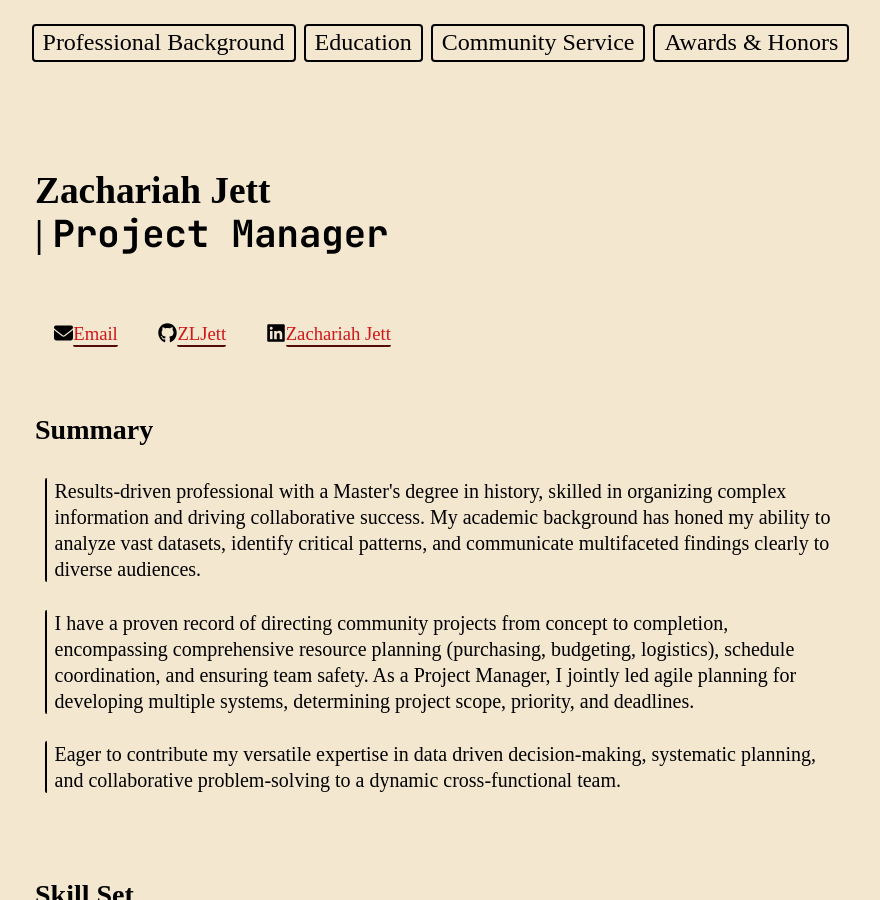
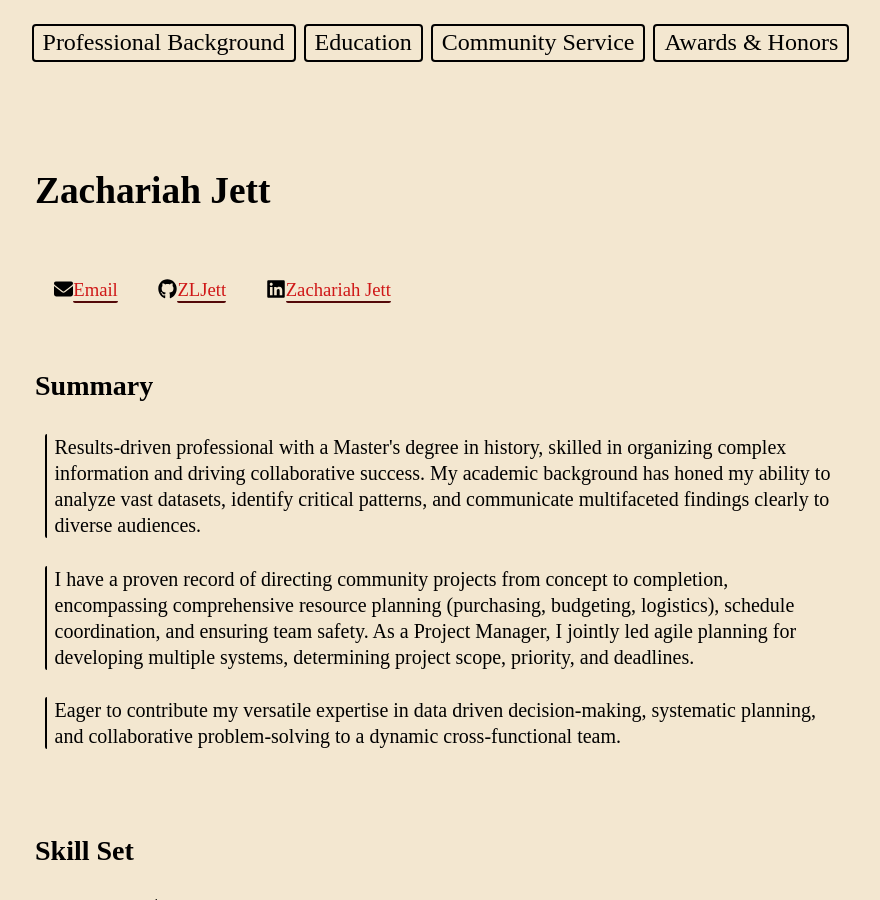
Before and after one commit to ZLJett/ZLJett.github.io, a Jekyll site: the page built from pm-portfolio.html, in a window 1280 px wide and 900 px high. Shown: the whole window, without its empty margins (205-1085 px from the left). Built offline with Jekyll 4.4.1, drawn with Linux system fonts in a browser that asks for light colours; some web fonts are replaced.

Commit message:
Minor page update

```diff
--- a/_includes/pm-portfolio-page/header.html
+++ b/_includes/pm-portfolio-page/header.html
@@ -1,5 +1,4 @@
 <h1 id="name">
     Zachariah Jett
     <br />
-    <span class="pro-title-accent">| </span><span class="pro-title">Project Manager</span>
 </h1>
```
